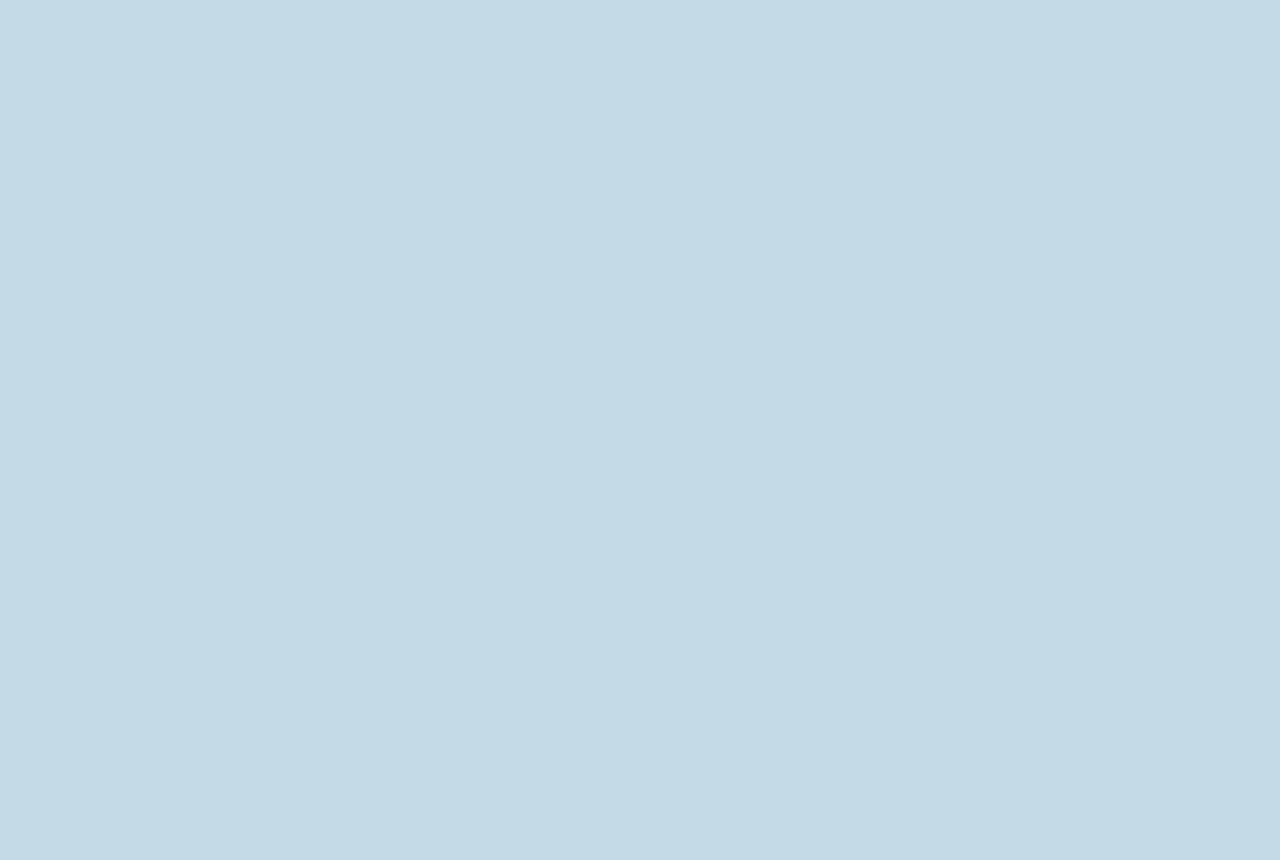
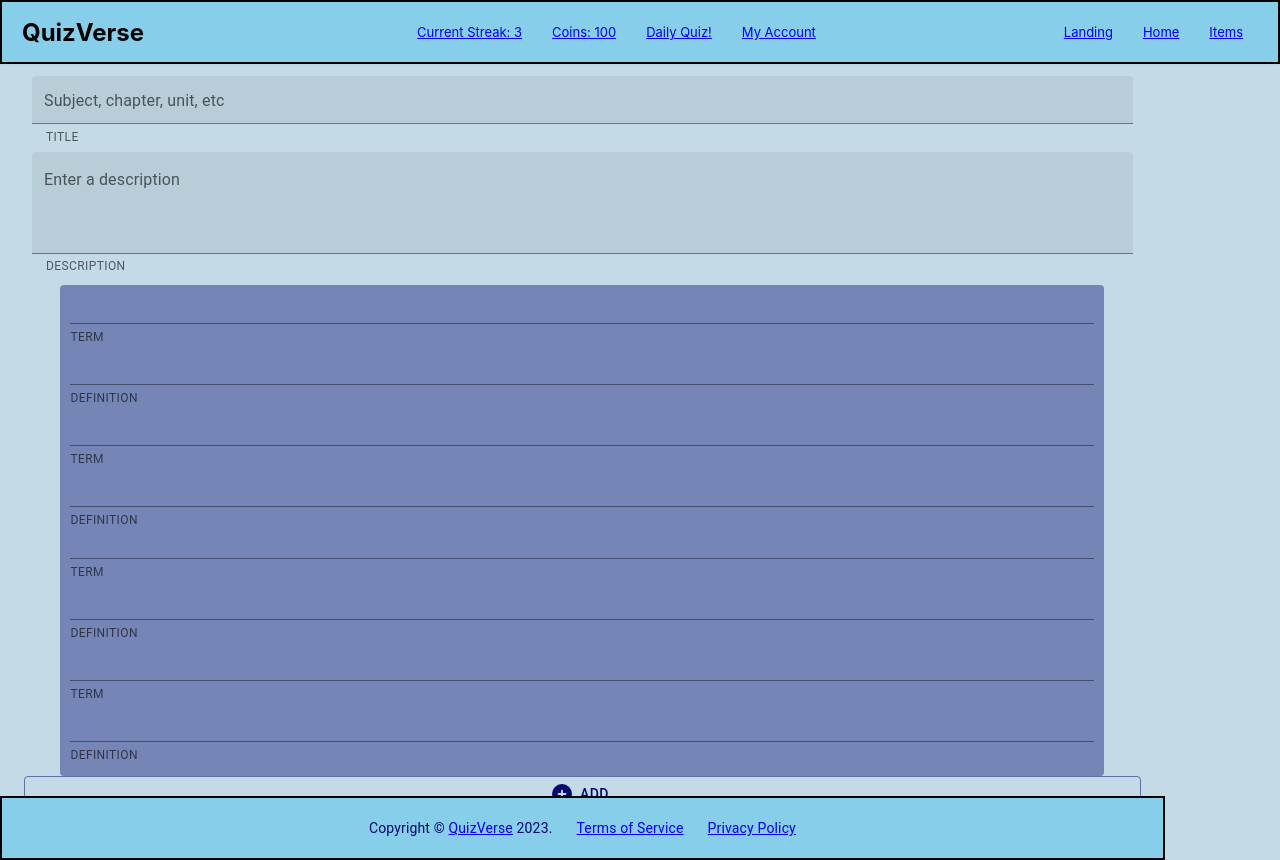
Before and after one commit to agiledev-students-spring2023/final-project-quizverse, a React (Create React App) app in the folder front-end/: page /create-set in a window 1280 px wide. Before the commit this address had no page. Before the commit the page ends 800 px from the top, so only its background shows below. Built offline with nearby package versions, Linux system fonts and the light colour scheme.

Commit message:
update to create-set page formatting and debug footer interaction

```diff
--- a/front-end/src/App.js
+++ b/front-end/src/App.js
@@ -11,6 +11,7 @@ import { createTheme, ThemeProvider } from '@mui/material/styles';
 import Items from './components/Items/Items';
 import Terms from './components/Terms/Terms';
 import Privacy from './components/Privacy/Privacy';
+import CreateSet from './components/CreateSet/CreateSet';
 
 const theme = createTheme({
   palette: {
@@ -44,6 +45,7 @@ const App = (props) => {
             <Route path="/items" element={<Items />} />
             <Route path="/terms" element={<Terms />} />
             <Route path="/privacy" element={<Privacy />} />
+            <Route path="/create-set" element={<CreateSet />} />
           </Route>
         </Routes>
       </ThemeProvider>
--- a/front-end/src/components/CreateSet/CreateSet.js
+++ b/front-end/src/components/CreateSet/CreateSet.js
@@ -9,53 +9,120 @@ const CreateSet = (props) => {
 
 
   return (
+    <div>
       <Container
         style={{
           display: 'flex',
           flexDirection: 'column',
-        minHeight: 'auto',
-        overflow: "hidden",
-        overflowY: "scroll",
+          height: '100%',
+          overflow: 'auto',
+          overflowY: 'scroll'
         }}>
-      <FormControl sx={{ m: 1, width: '30ch'}} variant="outlined">
+        <FormControl sx={{ m: 1, width: '86vw' }} variant="outlined">
           <TextField
             margin="dense"
-          id="filled-basic" label="Subject, chapter, unit, etc" variant="filled" size="small" value={title} helperText="TITLE" onChange={(evt) => {
-            setTitle(evt.target.value)
-        }}/>
-        <TextField id="filled-basic" label="Enter a description" helperText="DESCRIPTION" variant="filled" multiline rows={3} value={description} onChange={(evt) => {
-          setDescription(evt.target.value)
-        }}/>
+            id="filled-basic"
+            label="Subject, chapter, unit, etc"
+            variant="filled"
+            size="small"
+            value={title}
+            helperText="TITLE"
+            onChange={(evt) => {
+              setTitle(evt.target.value);
+            }}
+          />
+          <TextField
+            id="filled-basic"
+            label="Enter a description"
+            helperText="DESCRIPTION"
+            variant="filled"
+            multiline
+            rows={3}
+            value={description}
+            onChange={(evt) => {
+              setDescription(evt.target.value);
+            }}
+          />
         </FormControl>
 
-      <Box sx={{
-        width: "60vw",
-        height: "auto",
-        margin: "auto",
+        <Box
+          sx={{
+            width: '80vw',
+            height: 'auto',
+            margin: 'auto',
             borderRadius: 1,
+            backgroundColor: 'rgba(0, 7, 111, 0.4)',
+            padding: '10px'
           }}>
           <Stack spacing={1}>
-          <TextField id="filled-basic"  variant="standard" size="small"  helperText="TERM" onChange={(evt) => {
-
-          }}/>
-          <TextField id="filled-basic"  variant="standard" size="small"  helperText="DEFINITION" onChange={(evt) => {
-
-          }}/>
-          <TextField id="filled-basic"  variant="standard" size="small"  helperText="TERM" onChange={(evt) => {
-
-              }}/>
-              <TextField id="filled-basic"  variant="standard" size="small"  helperText="DEFINITION" onChange={(evt) => {
-
-              }}/>
+            <TextField
+              id="filled-basic"
+              variant="standard"
+              size="small"
+              helperText="TERM"
+              onChange={(evt) => {}}
+            />
+            <TextField
+              id="filled-basic"
+              variant="standard"
+              size="small"
+              helperText="DEFINITION"
+              onChange={(evt) => {}}
+            />
+            <TextField
+              id="filled-basic"
+              variant="standard"
+              size="small"
+              helperText="TERM"
+              onChange={(evt) => {}}
+            />
+            <TextField
+              id="filled-basic"
+              variant="standard"
+              size="small"
+              helperText="DEFINITION"
+              onChange={(evt) => {}}
+            />
           </Stack>
 
+          <Stack spacing={1}>
+            <TextField
+              id="filled-basic"
+              variant="standard"
+              size="small"
+              helperText="TERM"
+              onChange={(evt) => {}}
+            />
+            <TextField
+              id="filled-basic"
+              variant="standard"
+              size="small"
+              helperText="DEFINITION"
+              onChange={(evt) => {}}
+            />
+            <TextField
+              id="filled-basic"
+              variant="standard"
+              size="small"
+              helperText="TERM"
+              onChange={(evt) => {}}
+            />
+            <TextField
+              id="filled-basic"
+              variant="standard"
+              size="small"
+              helperText="DEFINITION"
+              onChange={(evt) => {}}
+            />
+          </Stack>
         </Box>
         <Button variant="outlined" startIcon={<FontAwesomeIcon icon={faCirclePlus} />}>
           Add
         </Button>
         <Button variant="outlined">Create</Button>
       </Container>
-  )
+    </div>
+  );
 }
 
 export default CreateSet
--- a/front-end/src/components/Footer/Footer.css
+++ b/front-end/src/components/Footer/Footer.css
@@ -6,7 +6,7 @@
   justify-content: center;
   align-items: center;
   height: 60px;
-  position: fixed;
+  position: absolute;
   bottom: 0;
   left: 0;
   right: 0;
--- /dev/null
+++ b/front-end/src/components/Layout/Layout.css
@@ -0,0 +1,6 @@
+.page {
+  position: absolute;
+  text-align: center;
+  overflow: auto;
+  height: 100%;
+}
--- a/front-end/src/components/Layout/Layout.js
+++ b/front-end/src/components/Layout/Layout.js
@@ -1,4 +1,4 @@
-import './Layout.module.css';
+import './Layout.css';
 import Header from '../Header/Header';
 import Footer from '../Footer/Footer';
 import { Outlet } from 'react-router-dom';
@@ -9,8 +9,8 @@ const Layout = () => {
       <Header />
       <div className="page">
         <Outlet />
+        <Footer />
       </div>
-      <Footer />
     </div>
   );
 };
```
Also changed, not shown: front-end/src/components/Layout/Layout.module.css (deleted). Lines whose indentation alone changed are shown as unchanged.
